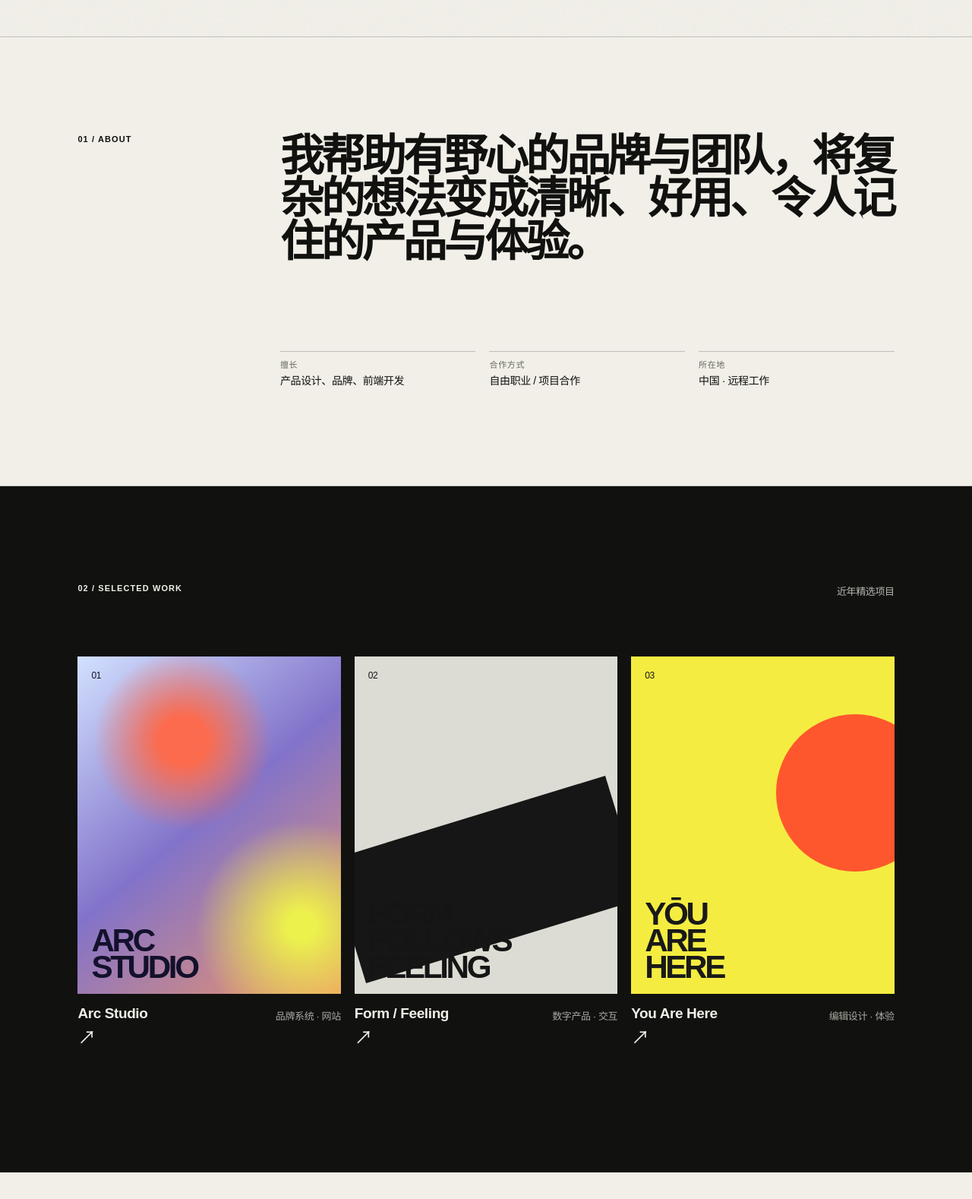
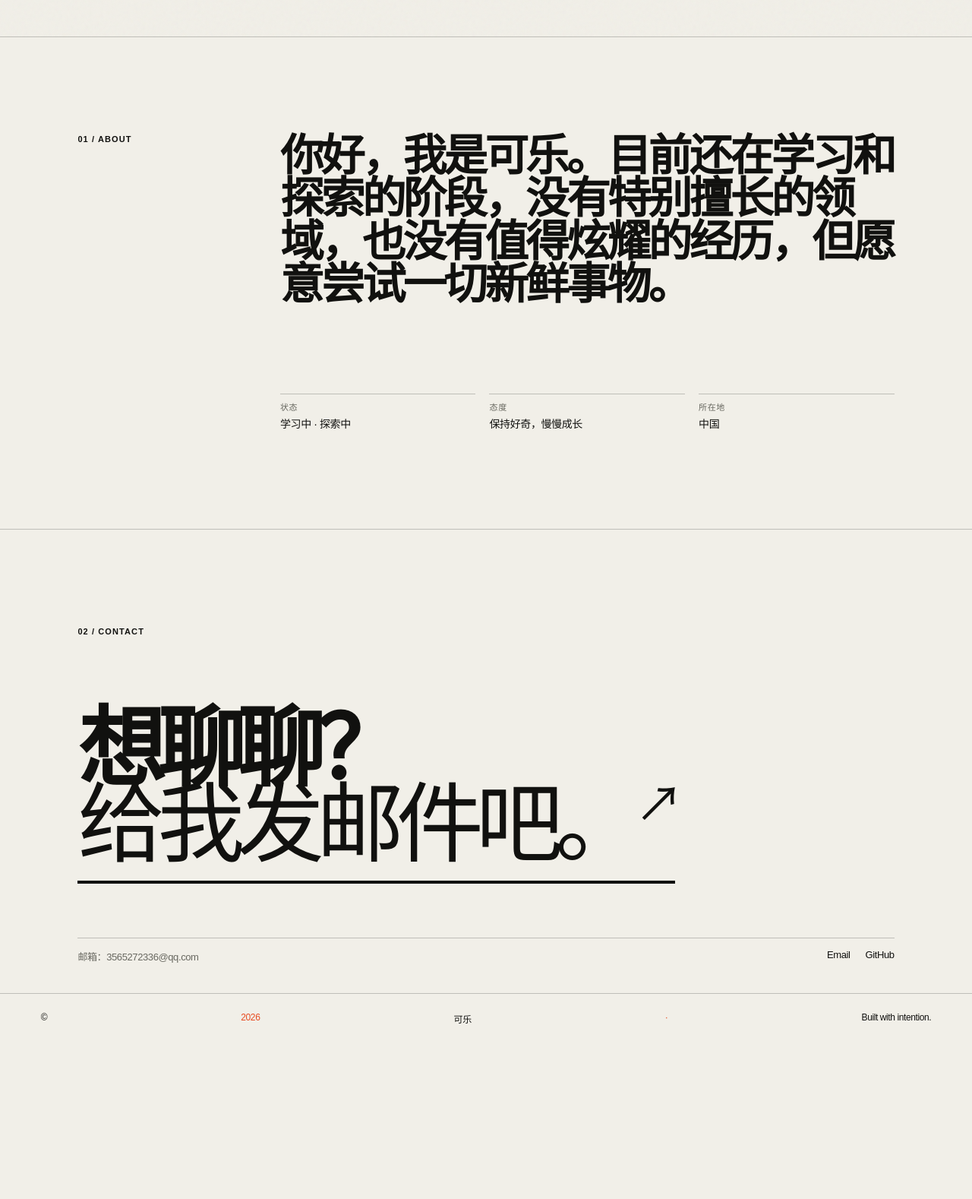
Before and after one commit to Kirito-design-cell/personal-homepage, a website: page index.html in a window 1280 px wide. Shown: the part 751-2329 px from the top of the page at 76% size. After the commit the page ends 2124 px from the top, so only its background shows below. Drawn offline with Linux system fonts and the light colour scheme.

Commit message:
用可乐的个人信息替换模板内容

```diff
--- a/index.html
+++ b/index.html
@@ -3,29 +3,28 @@
   <head>
     <meta charset="UTF-8" />
     <meta name="viewport" content="width=device-width, initial-scale=1.0" />
-    <meta name="description" content="个人主页" />
-    <title>你的名字 · 个人主页</title>
+    <meta name="description" content="可乐的个人主页" />
+    <title>可乐 · 个人主页</title>
     <link rel="stylesheet" href="styles.css" />
   </head>
   <body>
     <div class="noise" aria-hidden="true"></div>
     <header class="nav">
-      <a class="logo" href="#top" aria-label="回到顶部">YN<span>.</span></a>
+      <a class="logo" href="#top" aria-label="回到顶部">KL<span>.</span></a>
       <nav aria-label="页面导航">
         <a href="#about">关于</a>
-        <a href="#work">作品</a>
         <a href="#contact">联系</a>
       </nav>
-      <a class="status" href="mailto:hello@example.com"><i></i> 开放合作</a>
+      <a class="status" href="mailto:3565272336@qq.com"><i></i> 欢迎交流</a>
     </header>
 
     <main id="top">
       <section class="hero" aria-labelledby="hero-title">
-        <p class="eyebrow">BASED ANYWHERE · WORKING GLOBALLY</p>
-        <h1 id="hero-title">把想法<br /><em>做得更好。</em></h1>
+        <p class="eyebrow">HELLO WORLD · 欢迎来到我的主页</p>
+        <h1 id="hero-title">你好，我是<br /><em>可乐。</em></h1>
         <div class="hero-bottom">
-          <p>你好，我是 <strong>你的名字</strong>。<br />一名专注于数字体验的创作者。</p>
-          <a class="round-link" href="#work" aria-label="查看作品"><span>↓</span></a>
+          <p>一个还在学习和探索中的新人，<br />正在慢慢找到自己的方向。</p>
+          <a class="round-link" href="#about" aria-label="了解更多"><span>↓</span></a>
         </div>
         <div class="orb orb-one" aria-hidden="true"></div>
         <div class="orb orb-two" aria-hidden="true"></div>
@@ -34,46 +33,25 @@
       <section class="about section" id="about">
         <p class="section-label">01 / ABOUT</p>
         <div class="about-copy">
-          <p class="lead">我帮助有野心的品牌与团队，将复杂的想法变成清晰、好用、令人记住的产品与体验。</p>
+          <p class="lead">你好，我是可乐。目前还在学习和探索的阶段，没有特别擅长的领域，也没有值得炫耀的经历，但愿意尝试一切新鲜事物。</p>
           <div class="facts">
-            <p><span>擅长</span>产品设计、品牌、前端开发</p>
-            <p><span>合作方式</span>自由职业 / 项目合作</p>
-            <p><span>所在地</span>中国 · 远程工作</p>
+            <p><span>状态</span>学习中 · 探索中</p>
+            <p><span>态度</span>保持好奇，慢慢成长</p>
+            <p><span>所在地</span>中国</p>
           </div>
         </div>
       </section>
 
-      <section class="work section" id="work">
-        <div class="section-heading">
-          <p class="section-label">02 / SELECTED WORK</p>
-          <p>近年精选项目</p>
-        </div>
-        <div class="projects">
-          <a class="project project-primary" href="#contact">
-            <div class="project-art art-aurora"><span>01</span><b>ARC<br />STUDIO</b></div>
-            <div class="project-meta"><h2>Arc Studio</h2><p>品牌系统 · 网站</p><span>↗</span></div>
-          </a>
-          <a class="project" href="#contact">
-            <div class="project-art art-mono"><span>02</span><b>FORM<br />FOLLOWS<br />FEELING</b></div>
-            <div class="project-meta"><h2>Form / Feeling</h2><p>数字产品 · 交互</p><span>↗</span></div>
-          </a>
-          <a class="project" href="#contact">
-            <div class="project-art art-sun"><span>03</span><b>YŌU<br />ARE<br />HERE</b></div>
-            <div class="project-meta"><h2>You Are Here</h2><p>编辑设计 · 体验</p><span>↗</span></div>
-          </a>
-        </div>
-      </section>
-
       <section class="contact" id="contact">
-        <p class="section-label">03 / LET'S WORK TOGETHER</p>
-        <h2>有个好想法？<br /><a href="mailto:hello@example.com">聊聊吧。<span>↗</span></a></h2>
+        <p class="section-label">02 / CONTACT</p>
+        <h2>想聊聊？<br /><a href="mailto:3565272336@qq.com">给我发邮件吧。<span>↗</span></a></h2>
         <div class="contact-footer">
-          <p>可将 <code>hello@example.com</code> 替换为你的邮箱</p>
-          <div><a href="https://github.com/" target="_blank" rel="noreferrer">GitHub</a><a href="https://www.linkedin.com/" target="_blank" rel="noreferrer">LinkedIn</a><a href="https://x.com/" target="_blank" rel="noreferrer">X / Twitter</a></div>
+          <p>邮箱：3565272336@qq.com</p>
+          <div><a href="mailto:3565272336@qq.com">Email</a><a href="https://github.com/Kirito-design-cell" target="_blank" rel="noreferrer">GitHub</a></div>
         </div>
       </section>
     </main>
-    <footer>© <span id="year"></span> 你的名字 <span>·</span> Built with intention.</footer>
+    <footer>© <span id="year"></span> 可乐 <span>·</span> Built with intention.</footer>
     <script src="script.js"></script>
   </body>
 </html>
```
Also changed, not shown: README.md.
